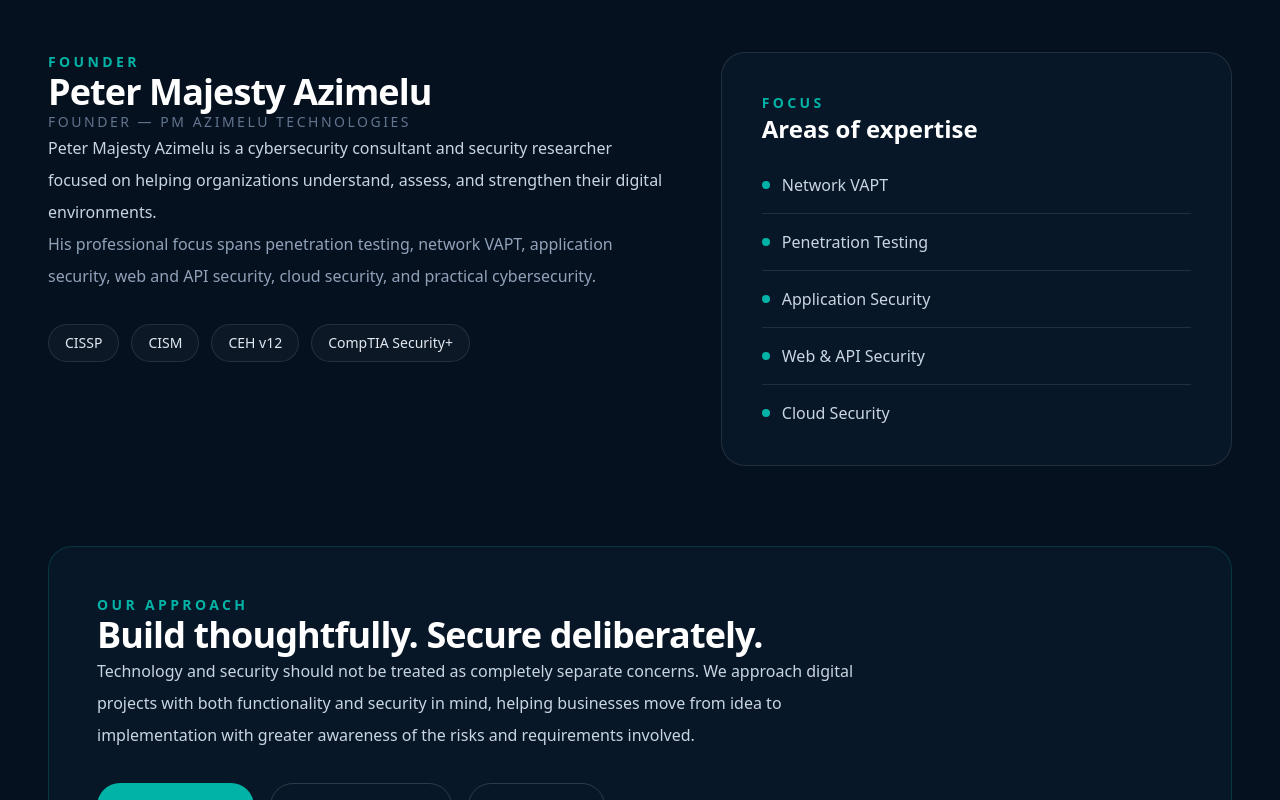
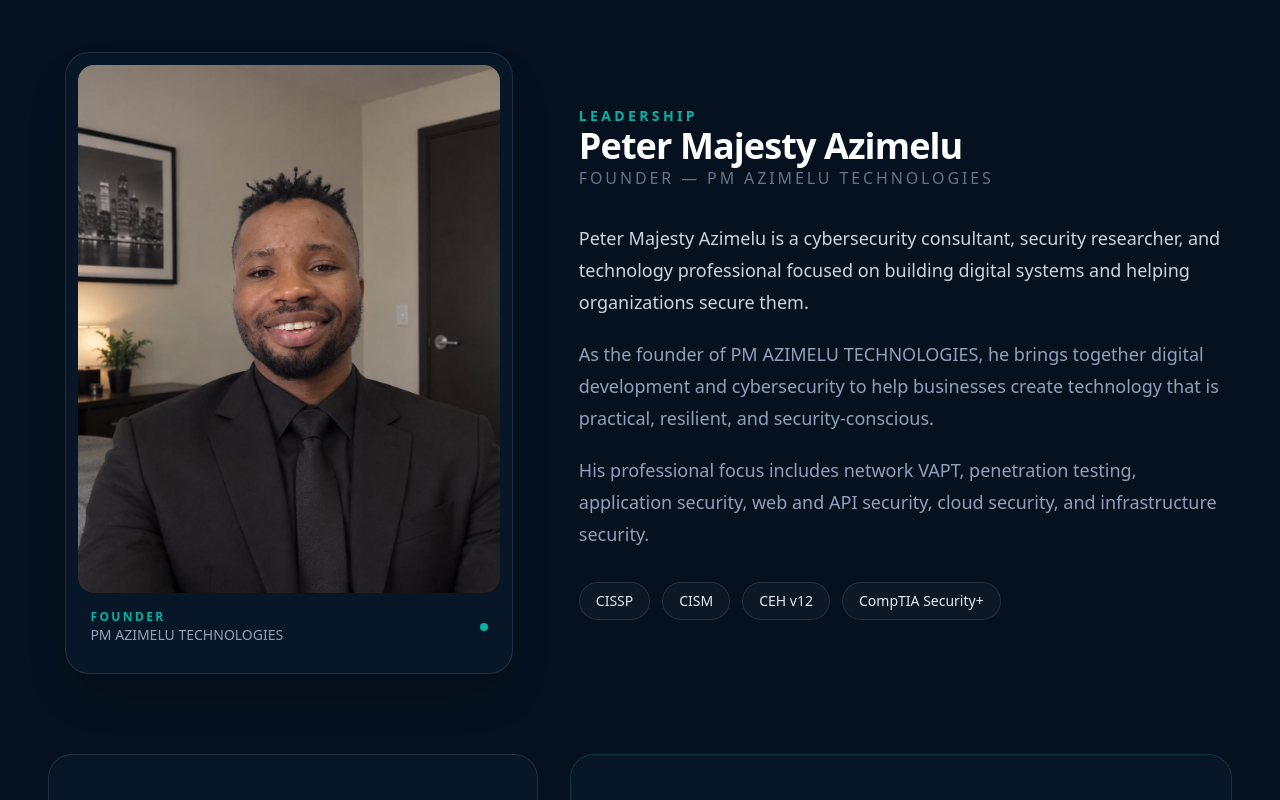
Before and after one commit to cyberazimelu/cyberazimelu, a Next.js app in the folder website/: page /about in a window 1280 px wide. Shown: the part 740-1540 px from the top of the page. Built offline with nearby package versions, Linux system fonts and the light colour scheme; no server answers.

Commit message:
Refine leadership profile section

```diff
--- a/website/src/app/about/page.tsx
+++ b/website/src/app/about/page.tsx
@@ -1,3 +1,4 @@
+import Image from "next/image";
 import Link from "next/link";
 
 const credentials = [
@@ -18,6 +19,7 @@
 export default function AboutPage() {
   return (
     <main className="min-h-screen bg-[#06111f] text-white">
+      {/* INTRODUCTION */}
       <section className="mx-auto max-w-7xl px-6 pb-20 pt-28 sm:px-10 lg:px-12">
         <div className="max-w-4xl">
           <p className="mb-5 text-sm font-semibold uppercase tracking-[0.28em] text-[#00b3a6]">
@@ -28,12 +30,12 @@
             Technology built with security in mind.
           </h1>
 
-          <p className="mt-7 max-w-3xl text-lg leading-8 text-slate-300">
+          <p className="mt-7 max-w-3xl text-base leading-7 text-slate-300 sm:text-lg sm:leading-8">
             PM AZIMELU TECHNOLOGIES is a technology company focused on building
             digital systems and helping organizations secure them.
           </p>
 
-          <p className="mt-5 max-w-3xl text-lg leading-8 text-slate-400">
+          <p className="mt-5 max-w-3xl text-base leading-7 text-slate-400 sm:text-lg sm:leading-8">
             We bring together digital development and cybersecurity to help
             businesses create technology that is practical, usable, and
             security-conscious from the start.
@@ -41,6 +43,7 @@
         </div>
       </section>
 
+      {/* BUILD / SECURE */}
       <section className="border-y border-white/10 bg-white/[0.02]">
         <div className="mx-auto grid max-w-7xl gap-px px-6 sm:grid-cols-2 sm:px-10 lg:px-12">
           <article className="border border-white/10 bg-[#081727] p-8 sm:p-10">
@@ -52,7 +55,7 @@
               Create digital systems that work.
             </h2>
 
-            <p className="mt-5 leading-8 text-slate-400">
+            <p className="mt-5 text-base leading-7 text-slate-400 sm:leading-8">
               From professional websites to web applications, mobile
               experiences, and custom digital solutions, we focus on building
               technology around real business requirements.
@@ -68,7 +71,7 @@
               Understand and reduce digital exposure.
             </h2>
 
-            <p className="mt-5 leading-8 text-slate-400">
+            <p className="mt-5 text-base leading-7 text-slate-400 sm:leading-8">
               Through authorized security assessments, VAPT, penetration
               testing, application security, network security, and
               cybersecurity services, we help organizations understand their
@@ -78,33 +81,77 @@
         </div>
       </section>
 
+      {/* FOUNDER / LEADERSHIP */}
       <section className="mx-auto max-w-7xl px-6 py-20 sm:px-10 lg:px-12">
-        <div className="grid gap-12 lg:grid-cols-[1.1fr_0.9fr] lg:items-start">
+        <div className="grid gap-12 lg:grid-cols-[0.85fr_1.15fr] lg:items-center">
+          {/* CEO IMAGE */}
+          <div className="mx-auto w-full max-w-md">
+            <div className="overflow-hidden rounded-3xl border border-white/10 bg-[#081727] p-3 shadow-2xl shadow-black/20">
+              <div className="relative aspect-[4/5] overflow-hidden rounded-2xl bg-[#06111f]">
+                <Image
+                  src="/brand/PMAT-CEO.jpeg"
+                  alt="Peter Majesty Azimelu, Founder of PM AZIMELU TECHNOLOGIES"
+                  fill
+                  priority
+                  sizes="(max-width: 1024px) 100vw, 400px"
+                  className="object-cover object-center"
+                />
+              </div>
+
+              <div className="flex items-center justify-between px-3 py-4">
                 <div>
-            <p className="text-sm font-semibold uppercase tracking-[0.24em] text-[#00b3a6]">
+                  <p className="text-xs font-semibold uppercase tracking-[0.2em] text-[#00b3a6]">
                     FOUNDER
                   </p>
 
-            <h2 className="mt-4 text-3xl font-semibold tracking-tight sm:text-4xl">
+                  <p className="mt-1 text-sm text-slate-400">
+                    PM AZIMELU TECHNOLOGIES
+                  </p>
+                </div>
+
+                <span
+                  className="h-2 w-2 rounded-full bg-[#00b3a6]"
+                  aria-hidden="true"
+                />
+              </div>
+            </div>
+          </div>
+
+          {/* LEADERSHIP PROFILE */}
+          <div className="max-w-2xl">
+            <p className="text-xs font-semibold uppercase tracking-[0.24em] text-[#00b3a6] sm:text-sm">
+              LEADERSHIP
+            </p>
+
+            <h2 className="mt-4 text-3xl font-semibold tracking-tight sm:text-5xl lg:text-4xl">
              Peter Majesty Azimelu
             </h2>
 
-            <p className="mt-2 text-sm font-medium uppercase tracking-[0.18em] text-slate-500">
+            <p className="mt-5 text-sm font-medium uppercase tracking-[0.14em] text-slate-500 sm:text-base sm:tracking-[0.18em]">
               Founder — PM AZIMELU TECHNOLOGIES
             </p>
 
-            <p className="mt-6 max-w-2xl leading-8 text-slate-300">
-              Peter Majesty Azimelu is a cybersecurity consultant and security
-              researcher focused on helping organizations understand,
-              assess, and strengthen their digital environments.
+            <div className="mt-8 space-y-5 text-base leading-7 text-slate-300 sm:text-lg sm:leading-8">
+              <p>
+                Peter Majesty Azimelu is a cybersecurity consultant, security
+                researcher, and technology professional focused on building
+                digital systems and helping organizations secure them.
               </p>
 
-            <p className="mt-5 max-w-2xl leading-8 text-slate-400">
-              His professional focus spans penetration testing, network VAPT,
-              application security, web and API security, cloud security, and
-              practical cybersecurity.
+              <p className="text-slate-400">
+                As the founder of PM AZIMELU TECHNOLOGIES, he brings together
+                digital development and cybersecurity to help businesses create
+                technology that is practical, resilient, and security-conscious.
               </p>
 
+              <p className="text-slate-400">
+                His professional focus includes network VAPT, penetration
+                testing, application security, web and API security, cloud
+                security, and infrastructure security.
+              </p>
+            </div>
+
+            {/* CREDENTIALS */}
             <div className="mt-8 flex flex-wrap gap-3">
               {credentials.map((credential) => (
                 <span
@@ -116,7 +163,13 @@
               ))}
             </div>
           </div>
+        </div>
+      </section>
 
+      {/* EXPERTISE + APPROACH */}
+      <section className="mx-auto max-w-7xl px-6 pb-20 sm:px-10 lg:px-12">
+        <div className="grid gap-8 lg:grid-cols-[0.85fr_1.15fr]">
+          {/* AREAS OF EXPERTISE */}
           <div className="rounded-3xl border border-white/10 bg-[#081727] p-8 sm:p-10">
             <p className="text-sm font-semibold uppercase tracking-[0.24em] text-[#00b3a6]">
               FOCUS
@@ -132,16 +185,18 @@
                   key={area}
                   className="flex items-center gap-3 border-b border-white/10 pb-4 last:border-0 last:pb-0"
                 >
-                  <span className="h-2 w-2 rounded-full bg-[#00b3a6]" />
-                  <span className="text-slate-300">{area}</span>
+                  <span
+                    className="h-2 w-2 shrink-0 rounded-full bg-[#00b3a6]"
+                    aria-hidden="true"
+                  />
+
+                  <span className="text-base text-slate-300">{area}</span>
                 </div>
               ))}
             </div>
           </div>
-        </div>
-      </section>
 
-      <section className="mx-auto max-w-7xl px-6 pb-20 sm:px-10 lg:px-12">
+          {/* APPROACH */}
           <div className="rounded-3xl border border-[#00b3a6]/20 bg-[#081727] p-8 sm:p-12">
             <p className="text-sm font-semibold uppercase tracking-[0.24em] text-[#00b3a6]">
               OUR APPROACH
@@ -151,7 +206,7 @@
               Build thoughtfully. Secure deliberately.
             </h2>
 
-          <p className="mt-5 max-w-3xl leading-8 text-slate-300">
+            <p className="mt-5 max-w-3xl text-base leading-7 text-slate-300 sm:text-lg sm:leading-8">
               Technology and security should not be treated as completely
               separate concerns. We approach digital projects with both
               functionality and security in mind, helping businesses move from
@@ -182,6 +237,7 @@
               </Link>
             </div>
           </div>
+        </div>
       </section>
     </main>
   );
```
Also changed, not shown: website/public/brand/PMAT-CEO.jpeg (added). Lines whose indentation alone changed are shown as unchanged.
